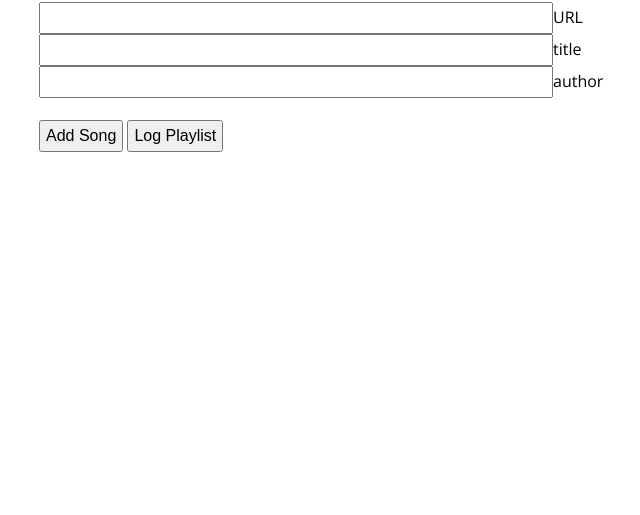
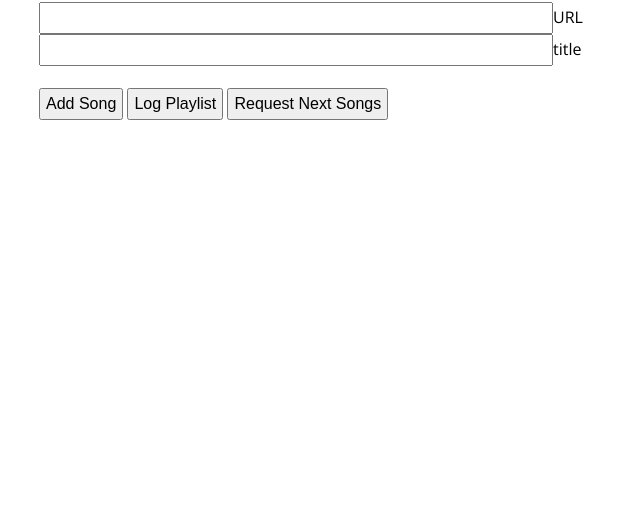
Before and after one commit to Double-Dragon/interdimensional-jukebox, a plain HTML site: page app/index.html in a window 1280 px wide. Shown: the part 285-800 px from the top of the page, without its empty margins (281-921 px from the left). Drawn offline with nearby package versions, Linux system fonts and the light colour scheme; files that its build step writes are made by us from their sources; files whose address does not match are found by name.

Commit message:
remove author field from index

```diff
--- a/app/index.html
+++ b/app/index.html
@@ -13,9 +13,9 @@
   <h1>Send Song</h1>
   <input id="url">URL</input>
   <input id="title">title</input>
-  <input id="author">author</input>
   <br><br><button id="send" onclick="addSong()">Add Song</button>
   <button onclick="logPlaylist()">Log Playlist</button>
+  <button onclick="getNextSongs()">Request Next Songs</button>
   <br><br>
   <span id="status"></span>
   <div id="player"></div>
```
